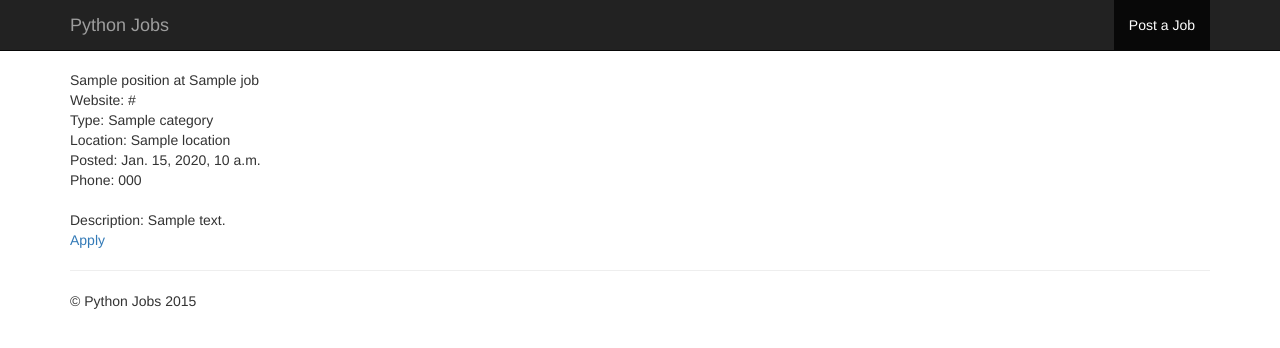
After one commit to kimeraapp/pythonjobs.ie, a Django app: template jobs/templates/show.html in a window 1280 px wide. The commit adds this page. Shown: the top 348 px of the page. Run offline with Django 3.2, Linux system fonts and the light colour scheme; the template is opened without the code that fills it: most values are stand-ins (such as "Sample title", 1, 10 or a date in 2020); data that the repository does not hold is empty; parts of the project's set-up code (start-up, migrations or seed data) failed here and were passed over; some libraries are stand-ins or nearby versions.

Commit message:
added links to show a job and used base for new and show

```diff
--- a/jobs/templates/base.html
+++ b/jobs/templates/base.html
@@ -30,7 +30,7 @@
           <span class="icon-bar"></span>
           <span class="icon-bar"></span>
         </button>
-        <a class="navbar-brand" href="#">Python Jobs</a>
+        <a class="navbar-brand" href="/">Python Jobs</a>
       </div>
       <div id="navbar" class="navbar-collapse collapse">
         <ul class="nav navbar-nav pull-right">
@@ -39,19 +39,6 @@
       </div>
     </div>
   </nav>
-
-  <div class="jumbotron">
-    <div class="container">
-      <h1>This is Python Jobs</h1>
-      <p>This is a template for a simple marketing or informational website.
-        It includes a large callout called a jumbotron and three supporting pieces of content.
-        Use it as a starting point to create something more unique.</p>
-      <p>
-        <a class="btn btn-primary btn-lg"
-          href="{% url 'job-new' %}" role="button">Post a Job</a>
-      </p>
-    </div>
-  </div>
 
   <div class="container">
     {% block content %}{% endblock %}
--- a/jobs/templates/new.html
+++ b/jobs/templates/new.html
@@ -1,3 +1,6 @@
+{% extends 'base.html' %}
+{% block content %}
+<div style="margin-top:80px;">
 <form method="post" id="postJobForm" class="genForm">
   {% csrf_token %}
   <label for="position">Position Title
@@ -82,3 +85,5 @@
   *This will remain private* - Please use a real email, you won't be able to edit the job without one.
   <input type="submit" name="submit"/>
 </form>
+</div>
+{% endblock %}
--- /dev/null
+++ b/jobs/templates/show.html
@@ -0,0 +1,21 @@
+{% extends 'base.html' %}
+{% block content %}
+<div style="margin-top:50px;">
+    <!--div><a href="/">Back</a></div-->
+    <br />
+    <div>
+        {{ job.position }} at {{ job.company_name }}
+        <br />
+        Website: {{ job.website }}<br />
+        Type: {{ job.category }}<br />
+        Location: {{ job.location }}<br />
+        Posted: {{ job.created_at }}<br />
+        Phone: {{ job.phone }}<br />
+        <br />
+        Description: {{ job.description }}<br />
+        {% if job.external_link != '' %}
+            <a href="{{ job.external_link }}">Apply</a>
+        {% endif %}
+    </div>
+</div>
+{% endblock %}
--- a/jobs/views.py
+++ b/jobs/views.py
@@ -11,6 +11,7 @@ class IndexView(generic.ListView):
 class ShowView(generic.DetailView):
     model = Job
     template_name = "show.html"
+    context_object_name = "job"
 
 
 class NewView(generic.CreateView):
```
Also changed, not shown: jobs/templates/index.html (+16 -0 lines).
